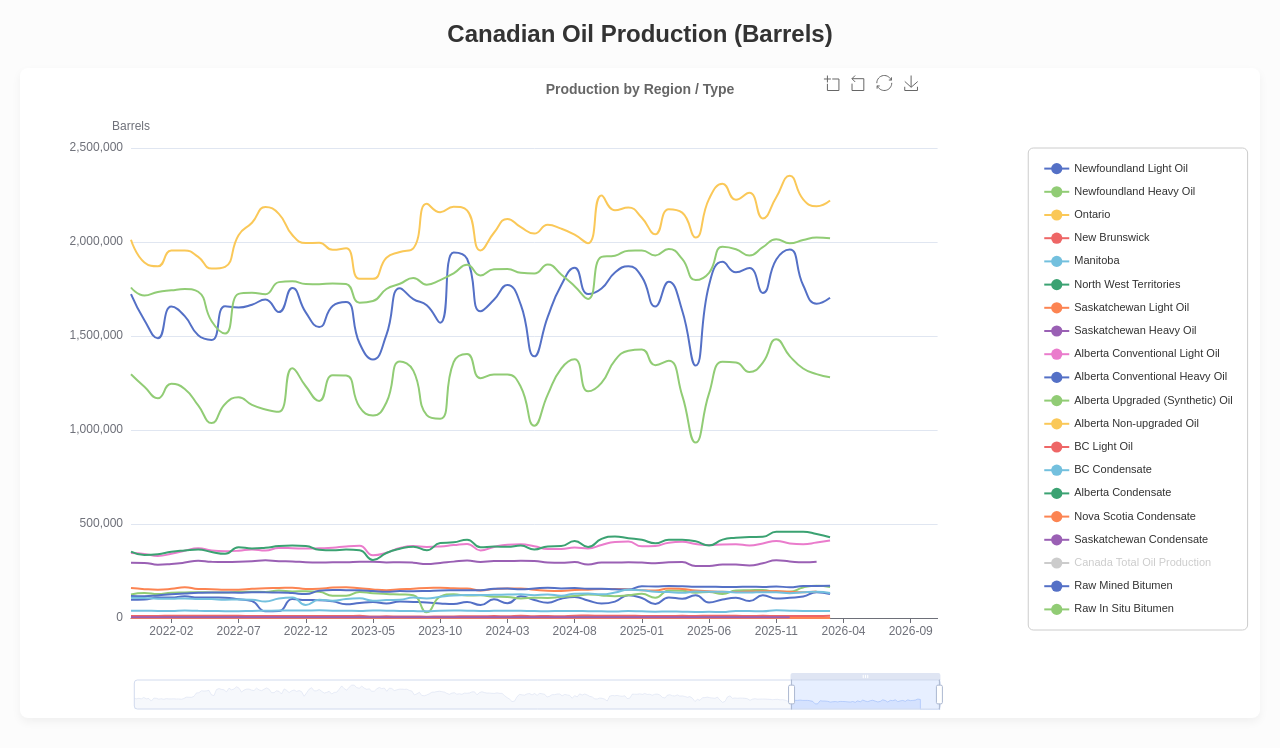
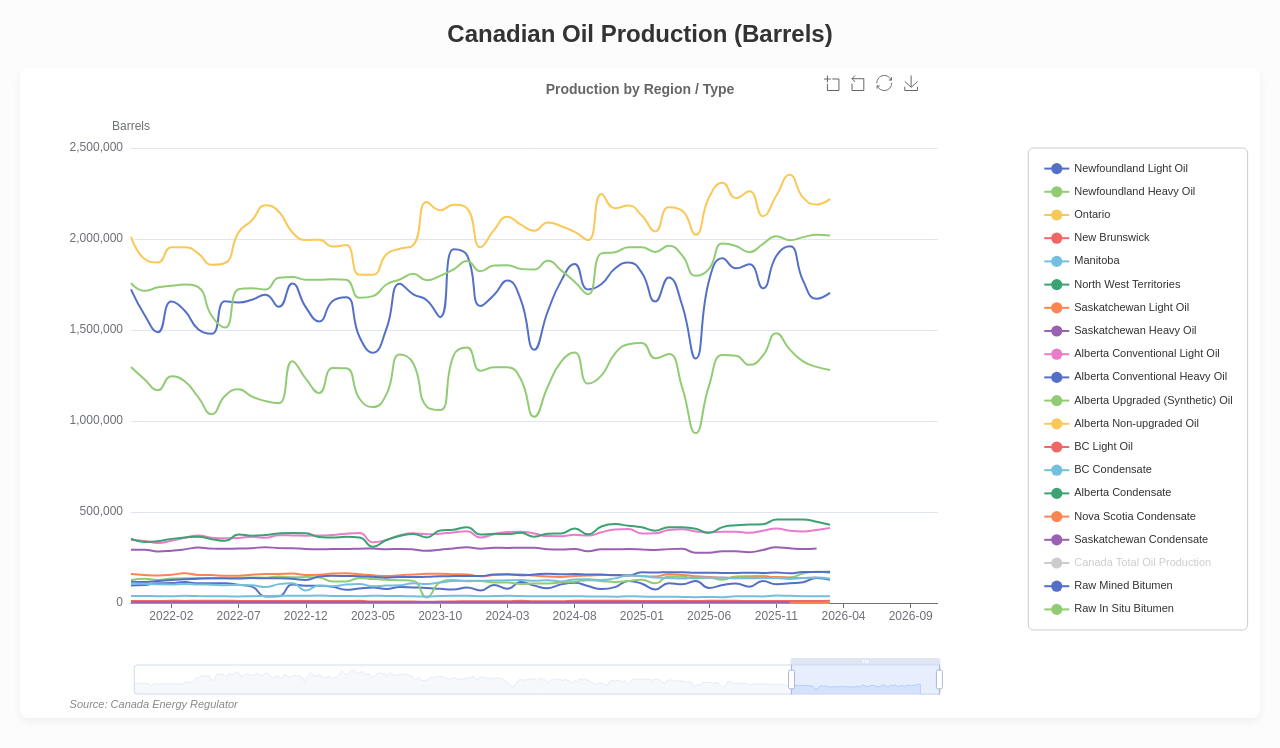
Before and after one commit to roy9876/cer-oil, a plain HTML site: page index.html in a window 1280 px wide. Drawn offline with nearby package versions, Linux system fonts and the light colour scheme.

Commit message:
Update index.html
add source CER text

```diff
--- a/index.html
+++ b/index.html
@@ -113,31 +113,29 @@
                     trigger: 'axis',
                     axisPointer: { type: 'cross' }
                 },
-                // --- CUSTOM RIGHT-SIDE BOX LEGEND ---
                 legend: {
                     data: Object.values(labelMapping),
-                    type: 'scroll',            // Keeps long menu list scrollable vertically
-                    orient: 'vertical',        // Formats links in a vertical stack
-                    right: '1%',               // Pins the layout cleanly to the right edge
-                    top: '80px',               // Drops it below the title block
-                    bottom: '80px',            // Prevents it from clipping into the bottom slider bar
-                    padding: 15,               // Inside padding layout cushion
-                    backgroundColor: '#fff',   // Clean solid white card backing
-                    borderColor: '#ccc',       // Light grey border line
-                    borderWidth: 1,            // Renders the enclosing box line
-                    borderRadius: 5,           // Smooths out the box container corners
-                    itemGap: 12,               // Vertical gap spacing between individual keys
+                    type: 'scroll',
+                    orient: 'vertical',
+                    right: '1%',
+                    top: '80px',
+                    bottom: '80px',
+                    padding: 15,
+                    backgroundColor: '#fff',
+                    borderColor: '#ccc',
+                    borderWidth: 1,
+                    borderRadius: 5,
+                    itemGap: 12,
                     textStyle: { fontSize: 11 },
-                    // Set default startup visibility conditions
                     selected: {
-                        "Canada Total Oil Production": false // Automatically hides this track on startup
+                        "Canada Total Oil Production": false
                     }
                 },
                 grid: {
                     top: '80px',
                     left: '4%',
-                    right: '26%', // Shifts chart grid to the left to reserve 26% of space for the right legend box
-                    bottom: '80px',
+                    right: '26%',
+                    bottom: '95px', // Shifted up slightly to allow room for source text at the very bottom
                     containLabel: true
                 },
                 toolbox: {
@@ -146,7 +144,7 @@
                         restore: {},
                         saveAsImage: {}
                     },
-                    right: '27%' // Moves the menu utilities safely out of the way of the legend box
+                    right: '27%'
                 },
                 dataZoom: [
                     {
@@ -155,8 +153,8 @@
                         xAxisIndex: 0,
                         start: startPercent,
                         end: 100,
-                        bottom: '15px',
-                        right: '26%', // Matches the chart width grid boundary layout area cleanly
+                        bottom: '30px', // Shifted up from 15px to sit cleanly above the attribution text
+                        right: '26%',
                         handleSize: '100%'
                     },
                     {
@@ -164,6 +162,19 @@
                         xAxisIndex: 0,
                         start: startPercent,
                         end: 100
+                    }
+                ],
+                // --- INTEGRATED ATTRIBUTION TEXT BOX ---
+                graphic: [
+                    {
+                        type: 'text',
+                        left: '4%',          // Aligns perfectly with the left edge of the chart grid
+                        bottom: '8px',       // Places it at the very bottom edge of the container
+                        style: {
+                            text: 'Source: Canada Energy Regulator',
+                            font: 'italic 11px Arial, sans-serif',
+                            fill: '#888'      // Clean, muted grey colour so it is non-intrusive
+                        }
                     }
                 ],
                 xAxis: {
```
